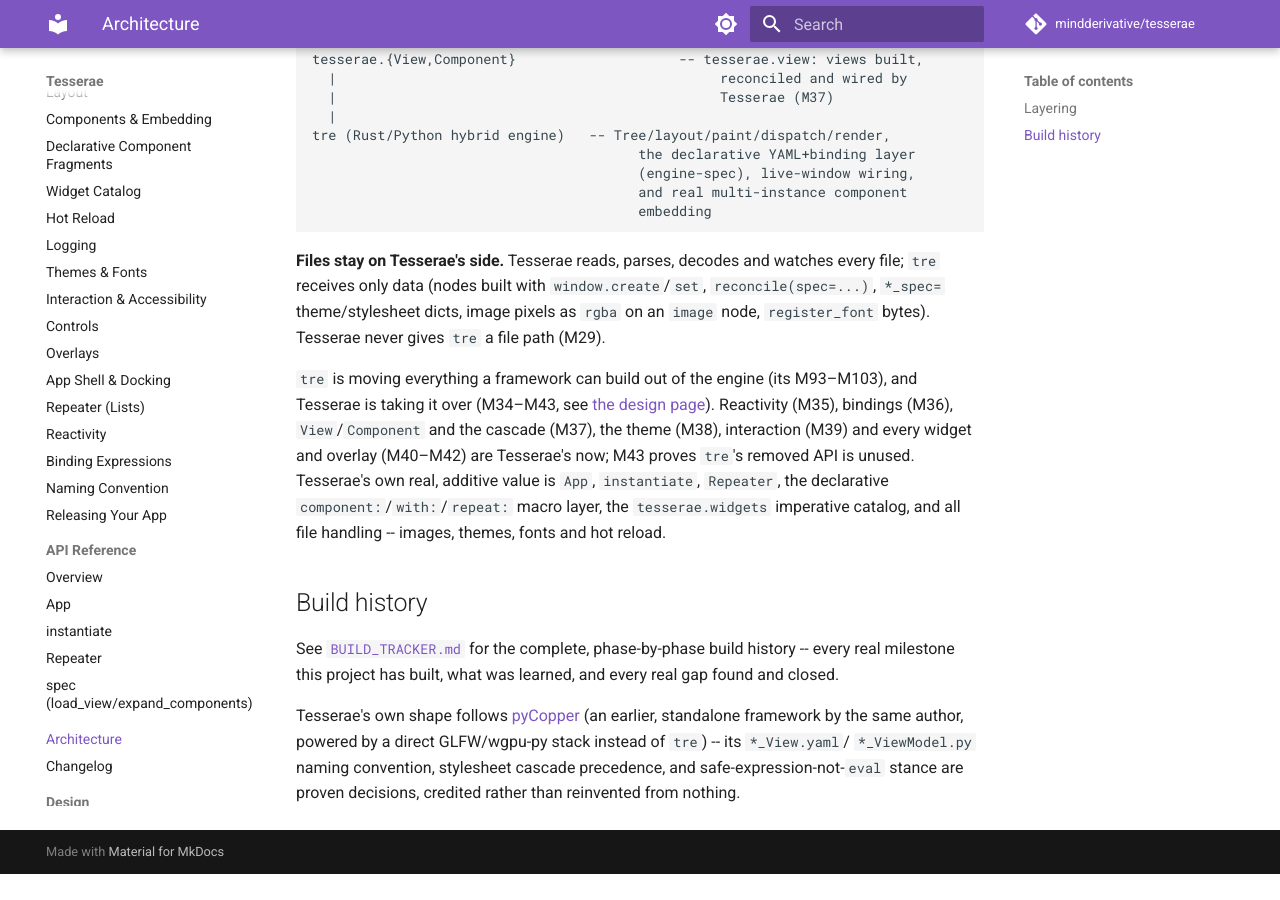
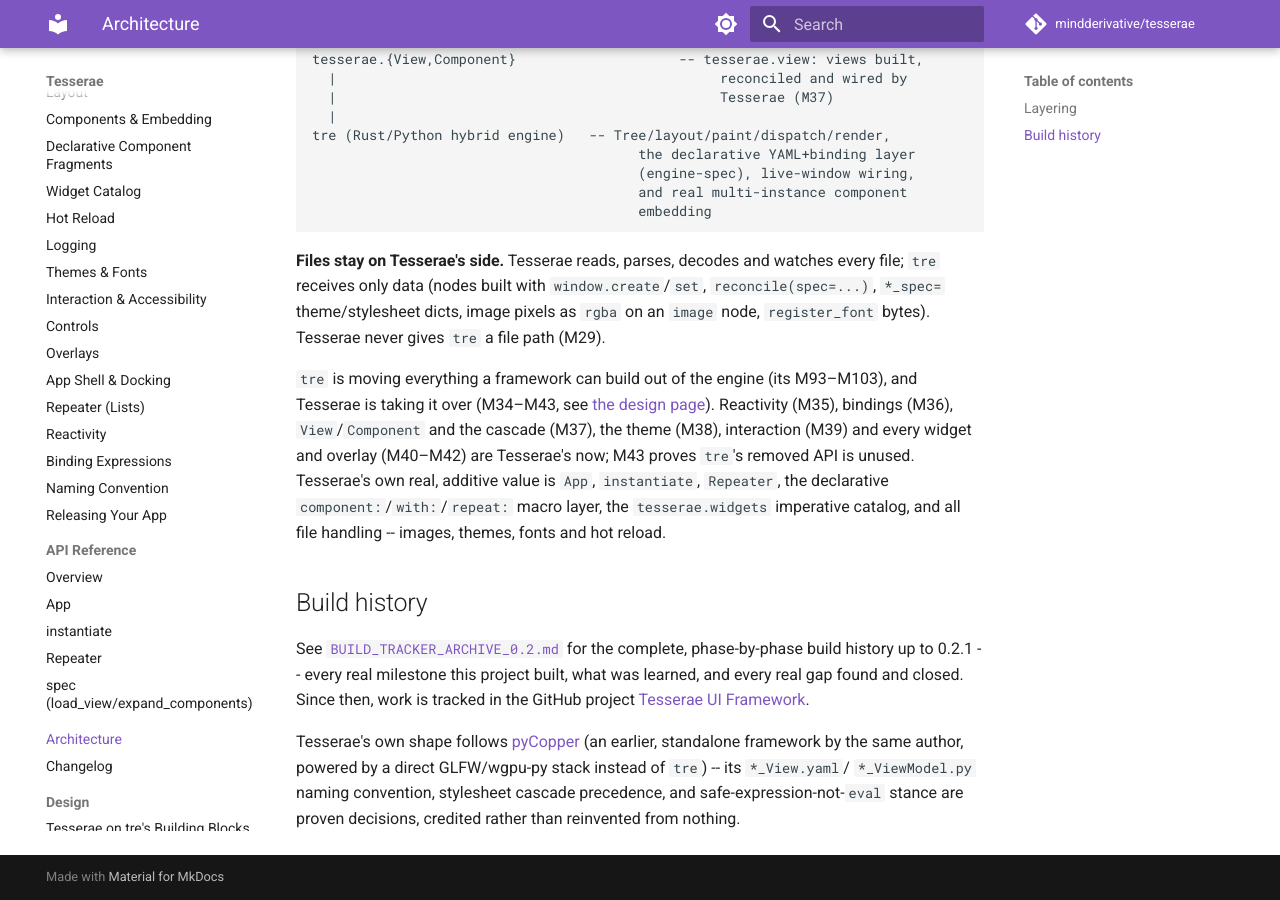
Before and after one commit to mindderivative/tesserae, an MkDocs documentation site: the page built from docs/architecture.md, in a window 1280 px wide and 900 px high, scrolled down 971 px. Built offline with MkDocs 1.6.1 and Material for MkDocs 9.7.7, drawn with Linux system fonts in a browser that asks for light colours; comment, search, counter and statistics services are not loaded; before the commit the page ends 1845 px from its top, so only the background shows below that.

Commit message:
Archive the build tracker as BUILD_TRACKER_ARCHIVE_0.2.md; the GitHub project takes over
The user: "Finish out this build tracker and then archive it, start
using the GitHub project instead." The tracker's final state has an
archive note, and each open milestone names its issue: M78 continues in
#26, M82 (Release 0.2.1) in #29, and M81 (0.3.0) in #24. It's renamed
as the complete record of M1-M82. The docs point to the project
(Tesserae UI Framework) for current work and to the archive for the
history.

Co-Authored-By: Claude Opus 5.5 <noreply@anthropic.com>

```diff
--- a/docs/architecture.md
+++ b/docs/architecture.md
@@ -73,10 +73,11 @@ hot reload.
 
 ## Build history
 
-See [`BUILD_TRACKER.md`](https://github.com/mindderivative/tesserae/blob/main/BUILD_TRACKER.md)
-for the complete, phase-by-phase build history -- every real milestone
-this project has built, what was learned, and every real gap found and
-closed.
+See [`BUILD_TRACKER_ARCHIVE_0.2.md`](https://github.com/mindderivative/tesserae/blob/main/BUILD_TRACKER_ARCHIVE_0.2.md)
+for the complete, phase-by-phase build history up to 0.2.1 -- every real
+milestone this project built, what was learned, and every real gap found
+and closed. Since then, work is tracked in the GitHub project
+[Tesserae UI Framework](https://github.com/users/mindderivative/projects/2).
 
 Tesserae's own shape follows [pyCopper](https://github.com/mindderivative/pycopper)
 (an earlier, standalone framework by the same author, powered by a
```
Also changed, not shown: BUILD_TRACKER_ARCHIVE_0.2.md (renamed from BUILD_TRACKER.md, +18 -10 lines), LOG.md (+18 -0 lines), PLAN.md (+3 -3 lines), docs/guide/component-fragments.md (+1 -1 lines), docs/index.md (+5 -2 lines), 2 other files.
